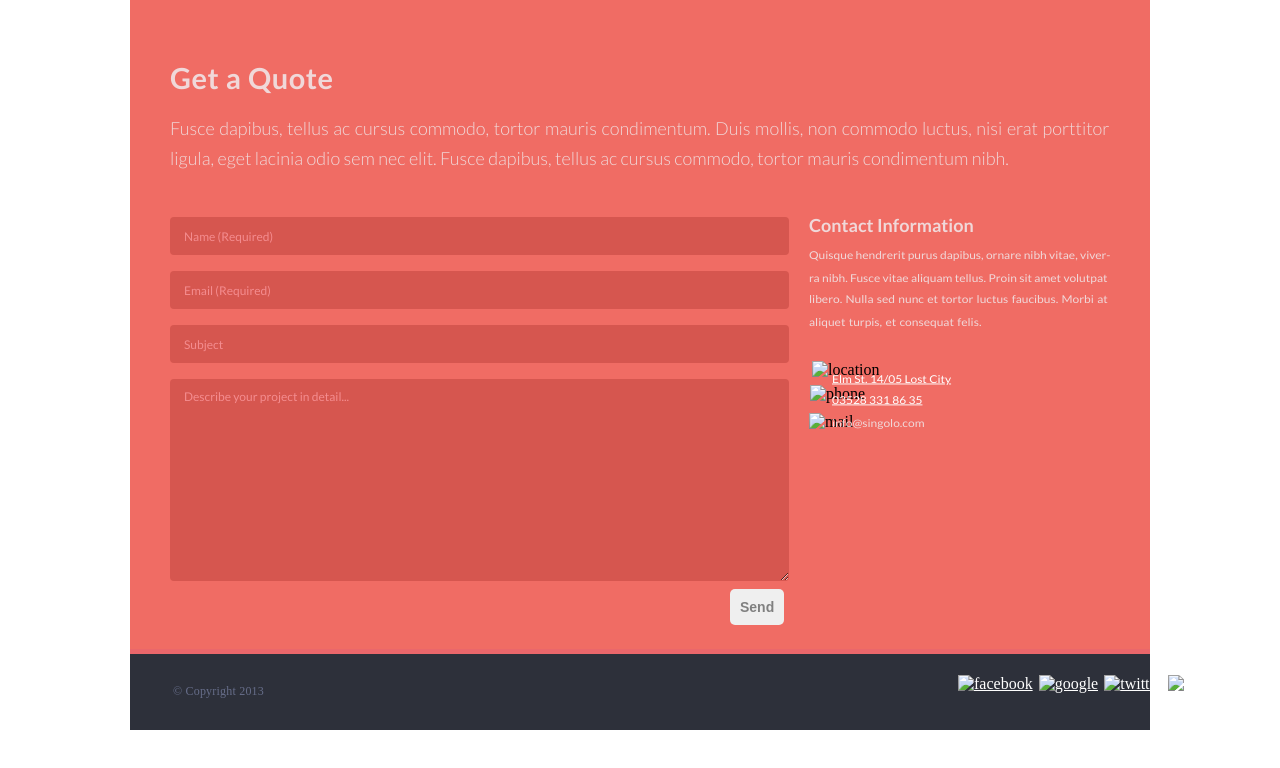
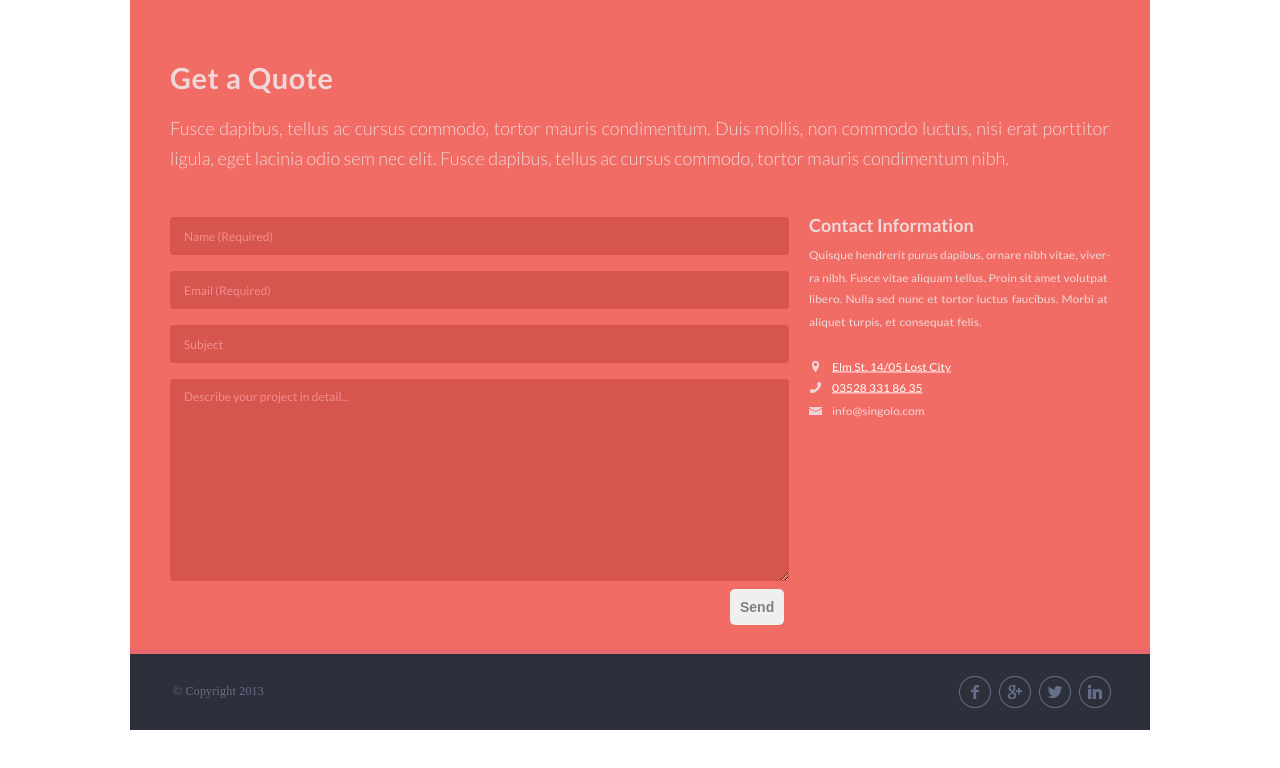
Before and after one commit to fenriryao/singolo, a plain HTML site: page Singolo3.html in a window 1280 px wide. Drawn offline with Linux system fonts and the light colour scheme.

Commit message:
fix: refactor path

```diff
--- a/Singolo3.html
+++ b/Singolo3.html
@@ -26,11 +26,11 @@
         <div class="contacts">
             <h1>Contact Information</h1>
             <p>Quisque hendrerit purus dapibus, ornare nibh vitae, viver-<br> ra nibh. Fusce vitae aliquam tellus. Proin sit amet volutpat<br><span>libero. Nulla sed nunc et tortor luctus faucibus. Morbi at<br> aliquet turpis, et consequat felis.</span> </p>
-        <img id="loc" src="location.png" alt="location"/>
+        <img id="loc" src="assets/images/location.png" alt="location"/>
         <br>
-        <img id="ph" src="phone (1).png" alt="phone"/>
+        <img id="ph" src="assets/images/phone.png" alt="phone"/>
         <br>
-        <img id="mail" src="mail.png" alt="mail"/>
+        <img id="mail" src="assets/images/mail.png" alt="mail"/>
 
         <p id="loc1"><a href="mailto:dasha2013724@icloud.com">Elm St. 14/05 Lost City</a></p>
         <p id="ph1"><a href="tel:+375293877455">03528 331 86 35</a></p>
@@ -38,10 +38,10 @@
         <div><footer class="footer">
            <p>© Copyright 2013</p>
            <div id="socials">
-            <a href="#"><img id="face" src="facebook.png" alt="facebook"/></a>
-            <a href="#"><img id="goog" src="google+.png" alt="google"/></a>
-            <a href="#"><img id="twit" src="twitter.png" alt="twitter"/></a>
-            <a href="#"><img id="link" src="linkedin.png" alt="linkedin"/></a>
+            <a href="#"><img id="face" src="assets/images/facebook.png" alt="facebook"/></a>
+            <a href="#"><img id="goog" src="assets/images/google+.png" alt="google"/></a>
+            <a href="#"><img id="twit" src="assets/images/twitter.png" alt="twitter"/></a>
+            <a href="#"><img id="link" src="assets/images/linkedin.png" alt="linkedin"/></a>
            </div>
         </footer></div>
     </body>
```
